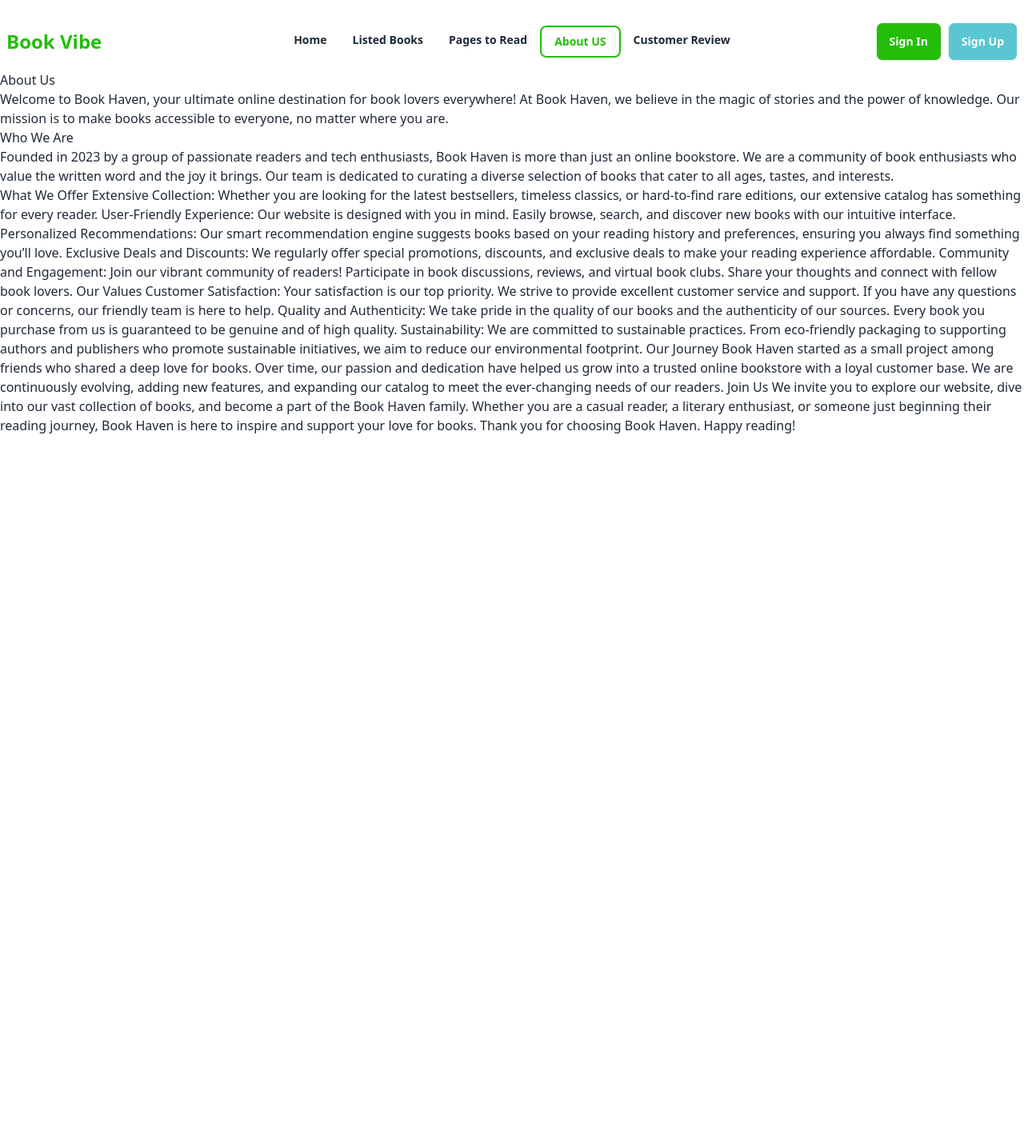
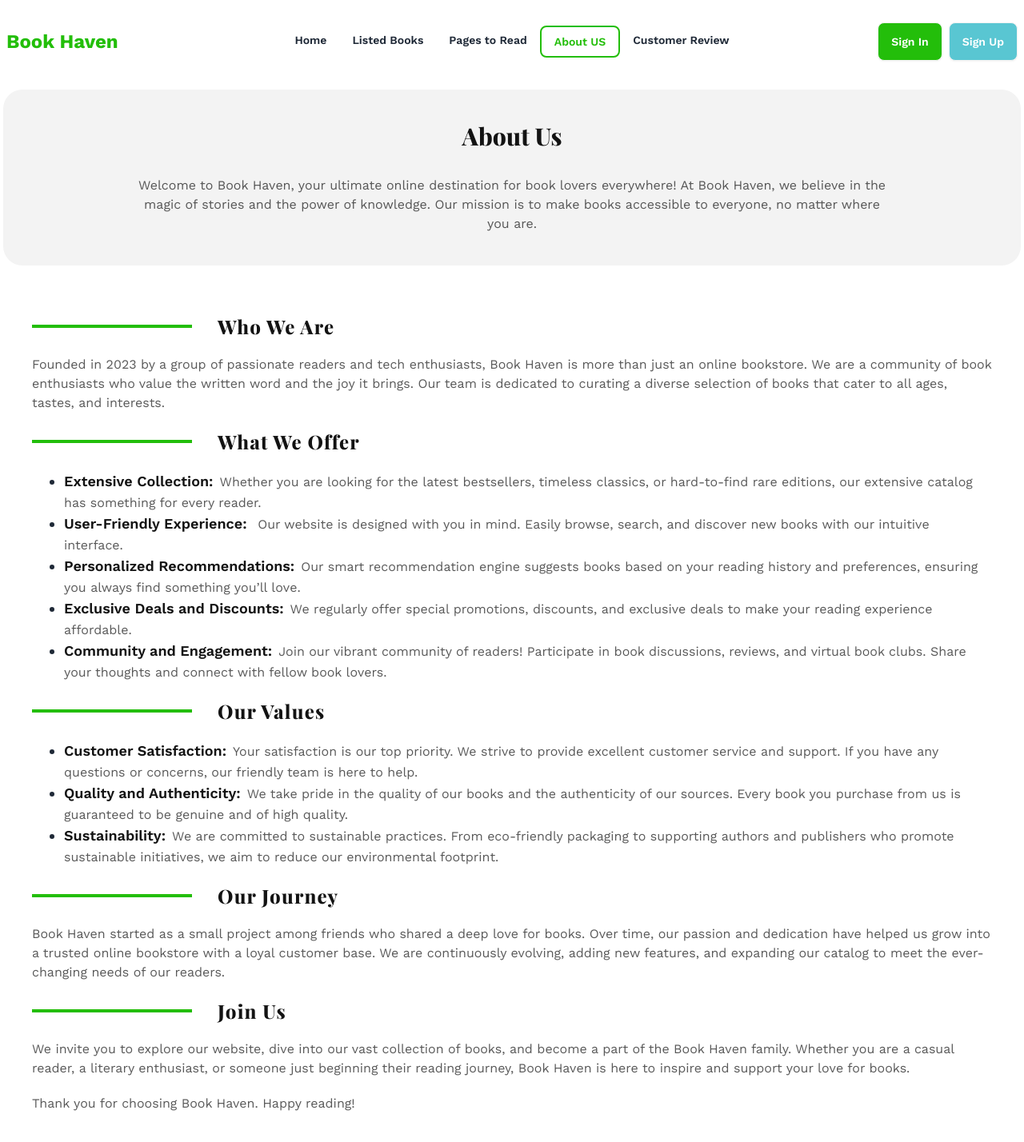
Before and after one commit to kamrul-huda/B9A8-BOOK-VIBE, a React (Vite) app: page /aboutUS in a window 1280 px wide. Shown: the top 1428 px of the page at 80% size. Before the commit the page ends 800 px from the top, so only its background shows below. Built offline with nearby package versions, Linux system fonts and the light colour scheme; a web font is replaced by a local one.

Commit message:
added about us

```diff
--- a/public/customer.json
+++ b/public/customer.json
@@ -3,7 +3,7 @@
     "id": 1,
     "customerName": "Emma Wilson",
     "review_date": "2024-05-10",
-    "image": "https://example.com/images/reviews/emma_wilson.jpg",
+    "image": "https://i.ibb.co/H2w3zhV/avater-3.png",
     "review": "A fantastic book shop with a wide selection of titles. The staff is friendly and very knowledgeable.",
     "rating": 5
   },
@@ -12,7 +12,7 @@
     "id": 2,
     "customerName": "Liam Anderson",
     "review_date": "2024-05-08",
-    "image": "https://example.com/images/reviews/liam_anderson.jpg",
+    "image": "https://i.ibb.co/TqCjmY6/avater-1.png",
     "review": "Great atmosphere and a cozy place to browse books. Found some rare editions!",
     "rating": 4
   },
@@ -21,7 +21,7 @@
     "id": 3,
     "customerName": "Sophia Martinez",
     "review_date": "2024-05-05",
-    "image": "https://example.com/images/reviews/sophia_martinez.jpg",
+    "image": "https://i.ibb.co/DkgVYXS/avater-2.jpg",
     "review": "The shop has a good collection but the prices are a bit high. Still, a nice place to visit.",
     "rating": 3
   }
--- a/src/Components/AboutUS/AboutUS.jsx
+++ b/src/Components/AboutUS/AboutUS.jsx
@@ -1,51 +1,157 @@
 const AboutUS = () => {
   return (
-    <div className="main">
-      <h2>About Us</h2>
-      <p>
-        Welcome to Book Haven, your ultimate online destination for book lovers
-        everywhere! At Book Haven, we believe in the magic of stories and the
-        power of knowledge. Our mission is to make books accessible to everyone,
-        no matter where you are.
-      </p>
-      <h2>Who We Are</h2>
-      <p>
-        Founded in 2023 by a group of passionate readers and tech enthusiasts,
-        Book Haven is more than just an online bookstore. We are a community of
-        book enthusiasts who value the written word and the joy it brings. Our
-        team is dedicated to curating a diverse selection of books that cater to
-        all ages, tastes, and interests.
-      </p>
-      What We Offer Extensive Collection: Whether you are looking for the latest
-      bestsellers, timeless classics, or hard-to-find rare editions, our
-      extensive catalog has something for every reader. User-Friendly
-      Experience: Our website is designed with you in mind. Easily browse,
-      search, and discover new books with our intuitive interface. Personalized
-      Recommendations: Our smart recommendation engine suggests books based on
-      your reading history and preferences, ensuring you always find something
-      you’ll love. Exclusive Deals and Discounts: We regularly offer special
-      promotions, discounts, and exclusive deals to make your reading experience
-      affordable. Community and Engagement: Join our vibrant community of
-      readers! Participate in book discussions, reviews, and virtual book clubs.
-      Share your thoughts and connect with fellow book lovers. Our Values
-      Customer Satisfaction: Your satisfaction is our top priority. We strive to
-      provide excellent customer service and support. If you have any questions
-      or concerns, our friendly team is here to help. Quality and Authenticity:
-      We take pride in the quality of our books and the authenticity of our
-      sources. Every book you purchase from us is guaranteed to be genuine and
-      of high quality. Sustainability: We are committed to sustainable
-      practices. From eco-friendly packaging to supporting authors and
-      publishers who promote sustainable initiatives, we aim to reduce our
-      environmental footprint. Our Journey Book Haven started as a small project
-      among friends who shared a deep love for books. Over time, our passion and
-      dedication have helped us grow into a trusted online bookstore with a
-      loyal customer base. We are continuously evolving, adding new features,
-      and expanding our catalog to meet the ever-changing needs of our readers.
-      Join Us We invite you to explore our website, dive into our vast
-      collection of books, and become a part of the Book Haven family. Whether
-      you are a casual reader, a literary enthusiast, or someone just beginning
-      their reading journey, Book Haven is here to inspire and support your love
-      for books. Thank you for choosing Book Haven. Happy reading!
+    <div>
+      <div className="bg-[#1313130D] rounded-3xl p-2 mx-1 mt-6 lg:p-10">
+        <h2 className="text-[#131313] playfair font-extrabold text-3xl text-center mb-8">
+          About Us
+        </h2>
+        <p className="workSans text-[#131313B3] text-center mx-6 lg:mx-32">
+          Welcome to Book Haven, your ultimate online destination for book
+          lovers everywhere! At Book Haven, we believe in the magic of stories
+          and the power of knowledge. Our mission is to make books accessible to
+          everyone, no matter where you are.
+        </p>
+      </div>
+
+      <div className="p-10 space-y-5">
+        <div className="flex items-center my-5">
+          <hr className="border-2 border-[#23BE0A] w-1/6" />
+          <h2 className="text-[#131313] playfair font-extrabold text-2xl flex-1 pl-8 tracking-wider">
+            Who We Are
+          </h2>
+        </div>
+        <p className="workSans text-[#131313B3]">
+          Founded in 2023 by a group of passionate readers and tech enthusiasts,
+          Book Haven is more than just an online bookstore. We are a community
+          of book enthusiasts who value the written word and the joy it brings.
+          Our team is dedicated to curating a diverse selection of books that
+          cater to all ages, tastes, and interests.
+        </p>
+        <div className="flex items-center my-10">
+          <hr className="border-2 border-[#23BE0A] w-1/6" />
+          <h2 className="text-[#131313] playfair font-extrabold text-2xl flex-1 pl-8 tracking-wider">
+            What We Offer
+          </h2>
+        </div>
+        <ul className="list-disc pl-2 lg:pl-10">
+          <li>
+            <span className="text-[#131313] workSans font-semibold text-lg">
+              Extensive Collection:
+            </span>
+            <span className="workSans text-[#131313B3] pl-2">
+              Whether you are looking for the latest bestsellers, timeless
+              classics, or hard-to-find rare editions, our extensive catalog has
+              something for every reader.
+            </span>
+          </li>
+          <li>
+            <span className="text-[#131313] workSans font-semibold text-lg">
+              User-Friendly Experience:{" "}
+            </span>
+            <span className="workSans text-[#131313B3] pl-2">
+              Our website is designed with you in mind. Easily browse, search,
+              and discover new books with our intuitive interface.
+            </span>
+          </li>
+          <li>
+            <span className="text-[#131313] workSans font-semibold text-lg">
+              Personalized Recommendations:
+            </span>
+            <span className="workSans text-[#131313B3] pl-2">
+              Our smart recommendation engine suggests books based on your
+              reading history and preferences, ensuring you always find
+              something you’ll love.
+            </span>
+          </li>
+          <li>
+            <span className="text-[#131313] workSans font-semibold text-lg">
+              Exclusive Deals and Discounts:
+            </span>
+            <span className="workSans text-[#131313B3] pl-2">
+              We regularly offer special promotions, discounts, and exclusive
+              deals to make your reading experience affordable.
+            </span>
+          </li>
+          <li>
+            <span className="text-[#131313] workSans font-semibold text-lg">
+              Community and Engagement:
+            </span>
+            <span className="workSans text-[#131313B3] pl-2">
+              Join our vibrant community of readers! Participate in book
+              discussions, reviews, and virtual book clubs. Share your thoughts
+              and connect with fellow book lovers.
+            </span>
+          </li>
+        </ul>
+        <div className="flex items-center my-10">
+          <hr className="border-2 border-[#23BE0A] w-1/6" />
+          <h2 className="text-[#131313] playfair font-extrabold text-2xl flex-1 pl-8 tracking-wider">
+            Our Values
+          </h2>
+        </div>
+        <ul className="list-disc  pl-2 lg:pl-10">
+          <li>
+            <span className="text-[#131313] workSans font-semibold text-lg">
+              Customer Satisfaction:
+            </span>
+            <span className="workSans text-[#131313B3] pl-2">
+              Your satisfaction is our top priority. We strive to provide
+              excellent customer service and support. If you have any questions
+              or concerns, our friendly team is here to help.
+            </span>
+          </li>
+          <li>
+            <span className="text-[#131313] workSans font-semibold text-lg">
+              Quality and Authenticity:
+            </span>
+            <span className="workSans text-[#131313B3] pl-2">
+              We take pride in the quality of our books and the authenticity of
+              our sources. Every book you purchase from us is guaranteed to be
+              genuine and of high quality.
+            </span>
+          </li>
+          <li>
+            <span className="text-[#131313] workSans font-semibold text-lg">
+              Sustainability:
+            </span>
+            <span className="workSans text-[#131313B3] pl-2">
+              We are committed to sustainable practices. From eco-friendly
+              packaging to supporting authors and publishers who promote
+              sustainable initiatives, we aim to reduce our environmental
+              footprint.
+            </span>
+          </li>
+        </ul>
+        <div className="flex items-center my-10">
+          <hr className="border-2 border-[#23BE0A] w-1/6" />
+          <h2 className="text-[#131313] playfair font-extrabold text-2xl flex-1 pl-8 tracking-wider">
+            Our Journey
+          </h2>
+        </div>
+        <p className="workSans text-[#131313B3]">
+          Book Haven started as a small project among friends who shared a deep
+          love for books. Over time, our passion and dedication have helped us
+          grow into a trusted online bookstore with a loyal customer base. We
+          are continuously evolving, adding new features, and expanding our
+          catalog to meet the ever-changing needs of our readers.
+        </p>
+        <div className="flex items-center my-10">
+          <hr className="border-2 border-[#23BE0A] w-1/6" />
+          <h2 className="text-[#131313] playfair font-extrabold text-2xl flex-1 pl-8 tracking-wider">
+            Join Us
+          </h2>
+        </div>
+        <p className="workSans text-[#131313B3]">
+          We invite you to explore our website, dive into our vast collection of
+          books, and become a part of the Book Haven family. Whether you are a
+          casual reader, a literary enthusiast, or someone just beginning their
+          reading journey, Book Haven is here to inspire and support your love
+          for books.
+        </p>
+        <p className="workSans text-[#131313B3]">
+          Thank you for choosing Book Haven. Happy reading!
+        </p>
+      </div>
     </div>
   );
 };
--- a/src/Components/Books/Books.jsx
+++ b/src/Components/Books/Books.jsx
@@ -10,10 +10,10 @@ const Books = () => {
   }, [books, setBooks]);
   return (
     <div className="mt-10 text-center">
-      <h2 className=" .playfair font-bold text-4xl text-[#131313] mb-10">
+      <h2 className=" playfair font-bold text-4xl text-[#131313] mb-10">
         Books
       </h2>
-      <div className="grid grid-cols-3 gap-4">
+      <div className="grid lg:grid-cols-3 gap-4 p-2 md:p-0">
         {books.map((book) => (
           <Book key={book.bookId} book={book}></Book>
         ))}
--- a/src/Components/Header/Header.jsx
+++ b/src/Components/Header/Header.jsx
@@ -48,18 +48,20 @@ const Header = () => {
             {links}
           </ul>
         </div>
-        <a className="text-2xl font-bold .workSans text-[#23BE0A]">Book Vibe</a>
+        <a className="lg:text-2xl text-xl text-wrap font-bold workSans text-[#23BE0A]">
+          Book Haven
+        </a>
       </div>
       <div className="navbar-center hidden lg:flex">
-        <ul className="menu menu-horizontal px-1 font-semibold .workSans">
+        <ul className="menu menu-horizontal px-1 font-semibold workSans">
           {links}
         </ul>
       </div>
       <div className="navbar-end space-x-2">
-        <a className="btn bg-[#23BE0A] text-white hover:bg-[#23BE0A] .workSans">
+        <a className="btn bg-[#23BE0A] text-white hover:bg-[#23BE0A] workSans">
           Sign In
         </a>
-        <a className="btn bg-[#59C6D2] text-white hover:bg-[#59C6D2] .workSans">
+        <a className="btn bg-[#59C6D2] text-white hover:bg-[#59C6D2] workSans">
           Sign Up
         </a>
       </div>
```
Also changed, not shown: public/books.json (+9 -9 lines), src/Components/Banner/Banner.jsx (+5 -5 lines), src/Components/Book/Book.jsx (+6 -6 lines), src/Components/BookDetail/BookDetail.jsx (+15 -12 lines), src/Components/Customer/Customer.jsx (+4 -4 lines), src/Components/CustomerReview/CustomerReview.jsx (+7 -5 lines), src/Components/ListedBooks/ListedBooks.jsx (+5 -2 lines), src/Components/ReadBook/ReadBook.jsx (+17 -13 lines).
